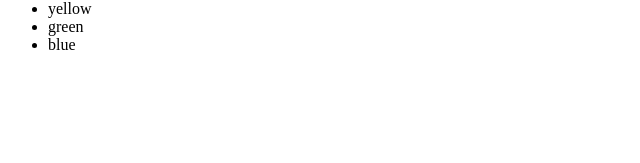
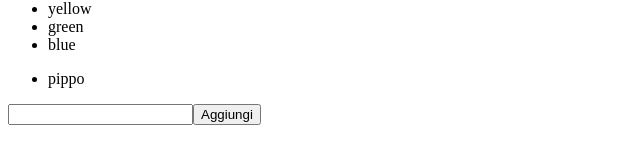
Before and after one commit to AlessioNatale/React, a React (Vite) app in the folder esercizi/: page / in a window 1280 px wide. Shown: the part 561-724 px from the top of the page, without its empty margins (0-640 px from the left). Built offline with nearby package versions, Linux system fonts and the light colour scheme.

Commit message:
commit-es-56

```diff
--- a/esercizi/src/App.jsx
+++ b/esercizi/src/App.jsx
@@ -7,6 +7,7 @@ import { InteractiveWelcome } from "./InteractiveWelcome";
 import { Login } from "./Login";
 import { MouseClicker } from "./MouseClicker";
 import { MultiButton } from "./MultiButton";
+import { Todolist } from "./Todolist";
 import { UncontrolledForm } from "./Uncontrolledlogin";
 import { Welcome } from "./Welcome";
 
@@ -29,6 +30,7 @@ export function App(){
                 {id:3, name:"green"},
                 {id:4, name:"blue"}
             ]}/>
+            <Todolist items={["pippo"]}/>
         </div>
     )
 }
--- /dev/null
+++ b/esercizi/src/Todolist.jsx
@@ -0,0 +1,31 @@
+import React, { useState } from 'react';
+
+export function Todolist({ items }) {
+  const [newItem, setNewItem] = useState('');
+  const [itemsArray, setItemsArray] = useState(items);
+
+
+  const handleAddItem = () => {
+
+      const updatedItems = [...itemsArray, newItem];
+
+      setItemsArray(updatedItems);
+      setNewItem('');
+
+    //   console.log(updatedItems)
+  };
+
+  console.log(items)
+
+  return (
+    <div>
+      <ul>
+        {itemsArray.map((item, index) => (
+          <li key={index}>{item}</li>
+        ))}
+      </ul>
+      <input value={newItem} onChange={(e) => setNewItem(e.target.value)} />
+      <button onClick={handleAddItem}>Aggiungi</button>
+    </div>
+  );
+}
```
